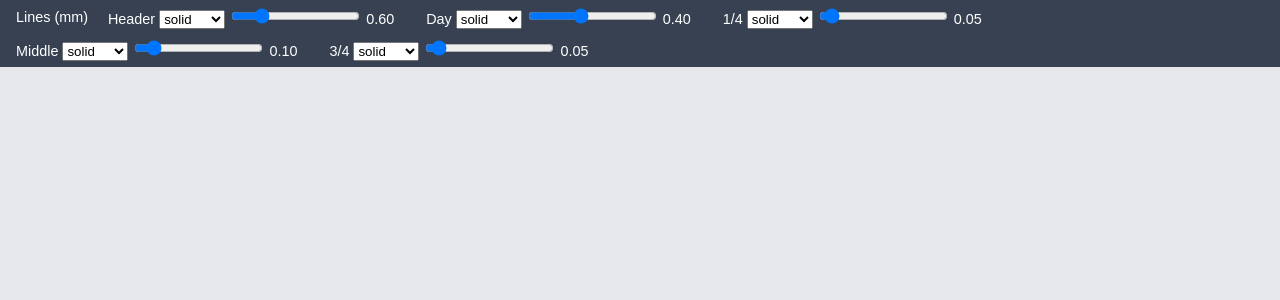
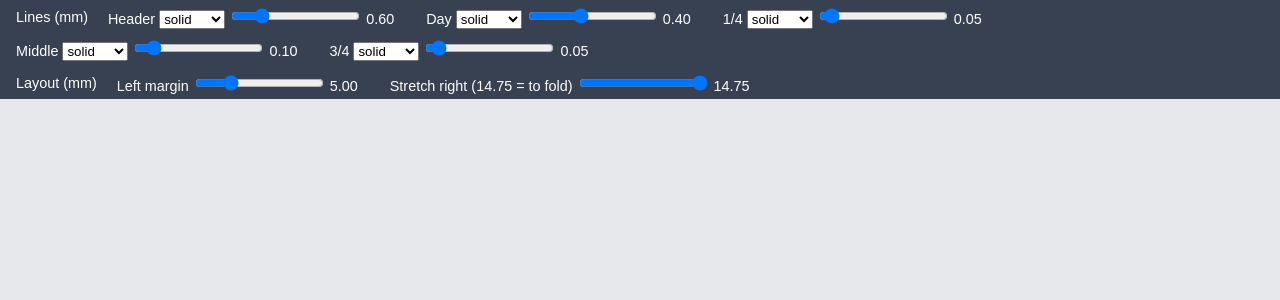
Before and after one commit to bombush/calendlam, a FastAPI app: page / in a window 1280 px wide. Shown: the part 88-388 px from the top of the page. Run offline with FastAPI, Linux system fonts and the light colour scheme; some libraries are stand-ins or nearby versions; some web fonts are replaced.

Commit message:
Stretch day lines to the fold, halve left margin, add layout sliders
Co-Authored-By: Claude Sonnet 5.5 <noreply@anthropic.com>

```diff
--- a/calendlam3/app.py
+++ b/calendlam3/app.py
@@ -120,6 +120,8 @@ def render(
     line_mid: float | None = Query(None, ge=0, le=3),
     line_q1: float | None = Query(None, ge=0, le=3),
     line_q3: float | None = Query(None, ge=0, le=3),
+    margin_left: float | None = Query(None, ge=0, le=30),
+    extend_right: float | None = Query(None, ge=0, le=30),
     style_header: LineStyle | None = None,
     style_row: LineStyle | None = None,
     style_mid: LineStyle | None = None,
@@ -134,6 +136,7 @@ def render(
     html = calendlam.render_year_html(
         year, sheets, info, fonts,
         lines={"header": line_header, "row": line_row, "mid": line_mid, "q1": line_q1, "q3": line_q3},
+        layout={"margin-left": margin_left, "extend-right": extend_right},
         line_styles={"header": style_header, "row": style_row, "mid": style_mid, "q1": style_q1, "q3": style_q3})
     css = (calendlam.TEMPLATES_DIR / "style.css").read_text()
     html = re.sub(r'<link rel="stylesheet" href="style.css">',
--- a/calendlam3/static/index.html
+++ b/calendlam3/static/index.html
@@ -61,6 +61,15 @@
       </label>
     </template>
   </div>
+  <div class="toolbar sub">
+    <span>Layout (mm)</span>
+    <template x-for="l in layout" :key="l.key">
+      <label><span x-text="l.label"></span>
+        <input type="range" min="0" :max="l.max" step="0.25" x-model.number="l.value" @input="applyLines()">
+        <span class="val" x-text="l.value.toFixed(2)"></span>
+      </label>
+    </template>
+  </div>
 
   <!-- the preview subwindow: scrolls on its own -->
   <iframe x-ref="frame" :src="src" @load="if (src) { loaded = true; applyZoom(); applyLines() }" title="Calendar preview"></iframe>
@@ -73,6 +82,10 @@
           { key: 'number_font', label: 'Number font', value: 'Cinzel' },
           { key: 'day_font', label: 'Day font', value: 'Rubik' },
           { key: 'month_font', label: 'Month font', value: 'Rubik' },
+        ],
+        layout: [
+          { key: 'margin_left', css: '--layout-margin-left', label: 'Left margin', value: 5, max: 20 },
+          { key: 'extend_right', css: '--layout-extend-right', label: 'Stretch right (14.75 = to fold)', value: 14.75, max: 14.75 },
         ],
         lineStyles: ['solid', 'dotted', 'dashed', 'none'],
         lines: [
@@ -97,6 +110,7 @@
             year: this.year, sheets: this.sheets, zoom: this.zoom,
             fonts: Object.fromEntries(this.pickers.map(p => [p.key, p.value])),
             lines: Object.fromEntries(this.lines.map(l => [l.key, { value: l.value, style: l.style }])),
+            layout: Object.fromEntries(this.layout.map(l => [l.key, l.value])),
           };
         },
         applySettings(st) {  // only known keys, validated, so old/odd saves can't break the page
@@ -105,6 +119,7 @@
           this.sheets = num(st.sheets, 1, 50, this.sheets);
           this.zoom = num(st.zoom, 0.3, 1.5, this.zoom);
           this.pickers.forEach(p => { const f = (st.fonts || {})[p.key]; if (this.fonts.includes(f)) p.value = f; });
+          this.layout.forEach(l => { l.value = num((st.layout || {})[l.key], 0, l.max, l.value); });
           this.lines.forEach(l => {
             const v = (st.lines || {})[l.key] || {};
             l.value = num(v.value, 0, l.max, l.value);
@@ -131,7 +146,8 @@
           } catch (e) { this.message = 'Save failed'; }
         },
         reload() { this.loaded = false; const fonts = this.pickers.map(p => `&${p.key}=${encodeURIComponent(p.value)}`).join('')
-            + this.lines.map(l => `&line_${l.key}=${l.value}&style_${l.key}=${l.style}`).join('');
+            + this.lines.map(l => `&line_${l.key}=${l.value}&style_${l.key}=${l.style}`).join('')
+            + this.layout.map(l => `&${l.key}=${l.value}`).join('');
           this.src = `/render?year=${this.year}&sheets=${this.sheets}${fonts}&_=${Date.now()}`; },
         applyLines() { // live update, no reload; also survives printing
           const doc = this.$refs.frame.contentDocument;
@@ -139,6 +155,7 @@
             doc.documentElement.style.setProperty(`--line-${l.key}`, l.value + 'mm');
             doc.documentElement.style.setProperty(`--line-${l.key}-style`, l.style);
           });
+          this.layout.forEach(l => doc.documentElement.style.setProperty(l.css, l.value + 'mm'));
         },
         applyZoom() {
           const doc = this.$refs.frame.contentDocument;
--- a/src/calendlam/templates/wrapper.jinja
+++ b/src/calendlam/templates/wrapper.jinja
@@ -9,8 +9,8 @@
 {% for selector, family in font_rules %}{{ selector }} { font-family: "{{ family }}", system-ui; }
 {% endfor %}</style>
 {% endif %}
-{% if line_vars or line_style_vars %}
-<style>:root { {% for name, mm in line_vars %}--line-{{ name }}: {{ mm }}mm; {% endfor %}{% for name, style in line_style_vars %}--line-{{ name }}-style: {{ style }}; {% endfor %}}</style>
+{% if line_vars or line_style_vars or layout_vars %}
+<style>:root { {% for name, mm in line_vars %}--line-{{ name }}: {{ mm }}mm; {% endfor %}{% for name, style in line_style_vars %}--line-{{ name }}-style: {{ style }}; {% endfor %}{% for name, mm in layout_vars %}--layout-{{ name }}: {{ mm }}mm; {% endfor %}}</style>
 {% endif %}
 {{ content }}
 </html>
```
Also changed, not shown: src/calendlam/__init__.py (+8 -4 lines), src/calendlam/templates/style.css (+6 -1 lines).
